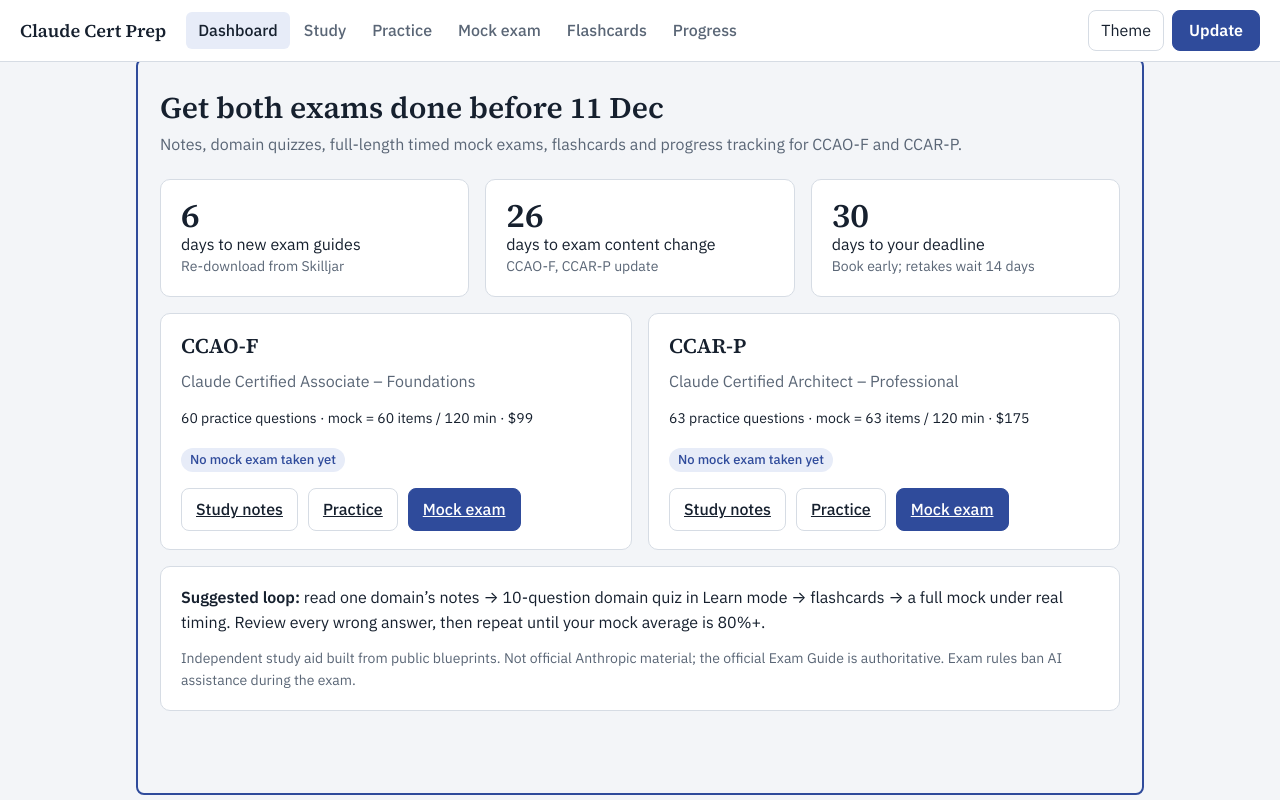
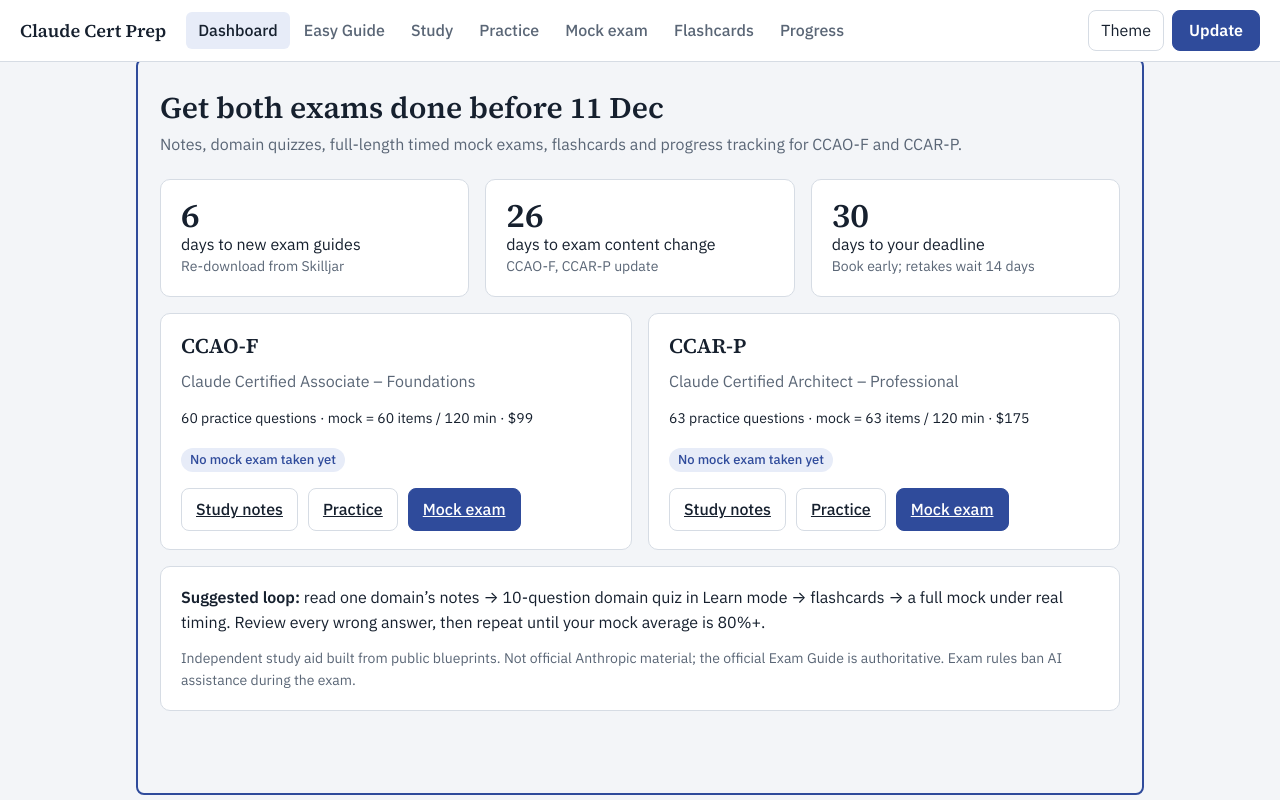
Before and after one commit to Neuro-eng/Claude-prep, a plain HTML site: page site/index.html in a window 1280 px wide. Drawn offline with Linux system fonts and the light colour scheme.

Commit message:
Add files via upload

```diff
--- a/site/index.html
+++ b/site/index.html
@@ -12,7 +12,7 @@
 <header class="top">
   <a class="brand" href="#/">Claude Cert Prep</a>
   <nav id="nav" aria-label="Sections">
-    <a href="#/" data-r="">Dashboard</a><a href="#/study" data-r="study">Study</a><a href="#/practice" data-r="practice">Practice</a>
+    <a href="#/" data-r="">Dashboard</a><a href="#/easy" data-r="easy">Easy Guide</a><a href="#/study" data-r="study">Study</a><a href="#/practice" data-r="practice">Practice</a>
     <a href="#/mock" data-r="mock">Mock exam</a><a href="#/cards" data-r="cards">Flashcards</a><a href="#/progress" data-r="progress">Progress</a>
   </nav>
   <div class="tools">
```
